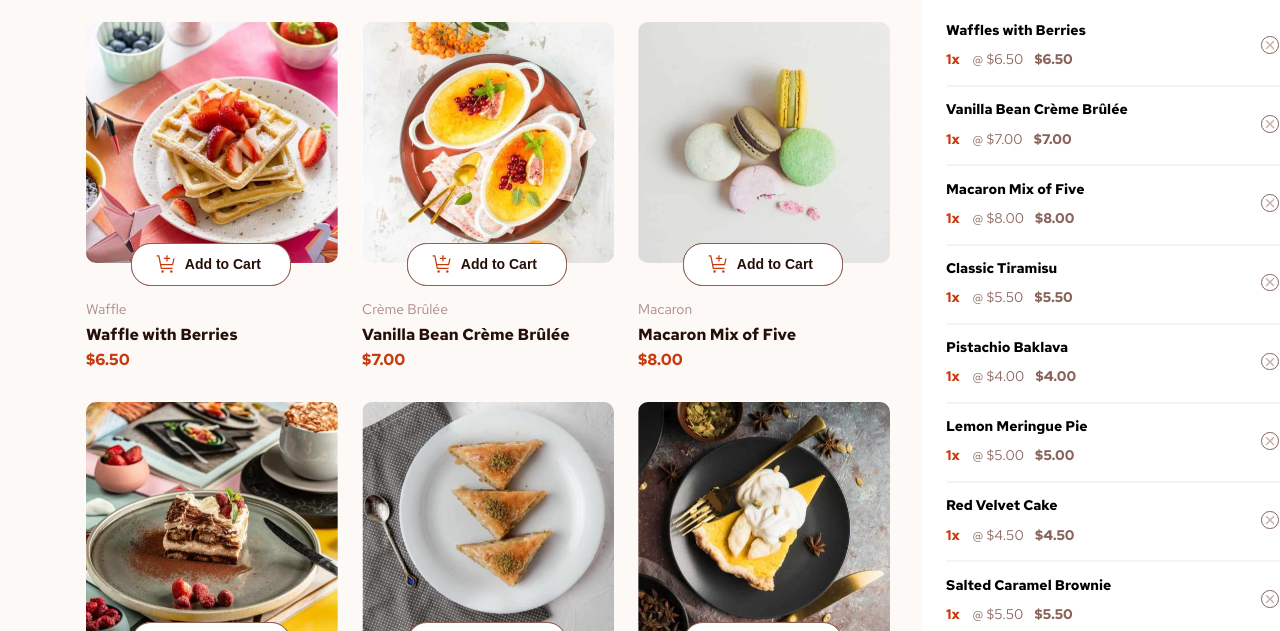
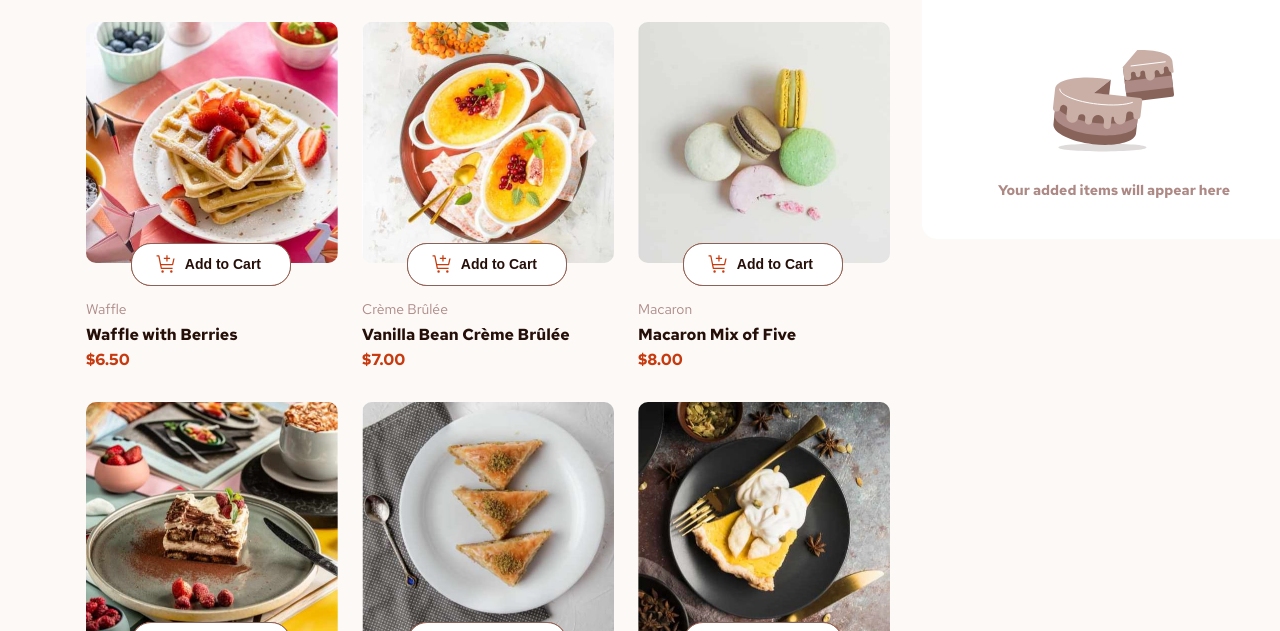
Before and after one commit to Quintentional/product-list-with-cart-main, a plain HTML site: page index.html in a window 1280 px wide. Shown: the part 143-774 px from the top of the page. Drawn offline with Linux system fonts and the light colour scheme.

Commit message:
remove item from cart js complete

```diff
--- a/index.html
+++ b/index.html
@@ -679,7 +679,7 @@
         </div>
         <div id="full-cart">
 
-          <div class="confirmed-item">
+          <div class="confirmed-item waffle">
             <div class="confirmed-item-left">
               <h4 class="confirmed-dessert">Waffles with Berries</h4>
               <div class="confirmed-numbers">
@@ -689,7 +689,7 @@
               </div>
               </div>
               <div class="remove-item-div">
-                <svg
+                <svg class="remove-item"
                   xmlns="http://www.w3.org/2000/svg"
                   width="10"
                   height="10"
@@ -704,7 +704,7 @@
               </div>
           </div>
 
-          <div class="confirmed-item">
+          <div class="confirmed-item creme">
             <div class="confirmed-item-left">
               <h4 class="confirmed-dessert">Vanilla Bean Crème Brûlée</h4>
               <div class="confirmed-numbers">
@@ -714,7 +714,7 @@
               </div>
               </div>
               <div class="remove-item-div">
-                <svg
+                <svg class="remove-item"
                   xmlns="http://www.w3.org/2000/svg"
                   width="10"
                   height="10"
@@ -728,7 +728,7 @@
                 </svg>
               </div>
           </div>
-          <div class="confirmed-item">
+          <div class="confirmed-item macaron">
             <div class="confirmed-item-left">
               <h4 class="confirmed-dessert">Macaron Mix of Five</h4>
               <div class="confirmed-numbers">
@@ -738,7 +738,7 @@
               </div>
               </div>
               <div class="remove-item-div">
-                <svg
+                <svg class="remove-item"
                   xmlns="http://www.w3.org/2000/svg"
                   width="10"
                   height="10"
@@ -752,7 +752,7 @@
                 </svg>
               </div>
           </div>
-          <div class="confirmed-item">
+          <div class="confirmed-item tiramisu">
             <div class="confirmed-item-left">
               <h4 class="confirmed-dessert">Classic Tiramisu</h4>
               <div class="confirmed-numbers">
@@ -762,7 +762,7 @@
               </div>
               </div>
               <div class="remove-item-div">
-                <svg
+                <svg class="remove-item"
                   xmlns="http://www.w3.org/2000/svg"
                   width="10"
                   height="10"
@@ -786,7 +786,7 @@
               </div>
               </div>
               <div class="remove-item-div">
-                <svg
+                <svg class="remove-item"
                   xmlns="http://www.w3.org/2000/svg"
                   width="10"
                   height="10"
@@ -810,7 +810,7 @@
               </div>
               </div>
               <div class="remove-item-div">
-                <svg
+                <svg class="remove-item"
                   xmlns="http://www.w3.org/2000/svg"
                   width="10"
                   height="10"
@@ -824,7 +824,7 @@
                 </svg>
               </div>
           </div>
-          <div class="confirmed-item">
+          <div class="confirmed-item Cake">
             <div class="confirmed-item-left">
               <h4 class="confirmed-dessert">Red Velvet Cake</h4>
               <div class="confirmed-numbers">
@@ -834,7 +834,7 @@
               </div>
               </div>
               <div class="remove-item-div">
-                <svg
+                <svg class="remove-item"
                   xmlns="http://www.w3.org/2000/svg"
                   width="10"
                   height="10"
@@ -848,7 +848,7 @@
                 </svg>
               </div>
           </div>
-          <div class="confirmed-item">
+          <div class="confirmed-item Brownie">
             <div class="confirmed-item-left">
               <h4 class="confirmed-dessert">Salted Caramel Brownie</h4>
               <div class="confirmed-numbers">
@@ -858,7 +858,7 @@
               </div>
               </div>
               <div class="remove-item-div">
-                <svg
+                <svg class="remove-item"
                   xmlns="http://www.w3.org/2000/svg"
                   width="10"
                   height="10"
@@ -872,7 +872,7 @@
                 </svg>
               </div>
           </div>
-          <div class="confirmed-item">
+          <div class="confirmed-item Panna">
             <div class="confirmed-item-left">
               <h4 class="confirmed-dessert">Vanilla Panna Cotta</h4>
               <div class="confirmed-numbers">
@@ -882,7 +882,7 @@
               </div>
               </div>
               <div class="remove-item-div">
-                <svg
+                <svg class="remove-item"
                   xmlns="http://www.w3.org/2000/svg"
                   width="10"
                   height="10"
--- a/index.js
+++ b/index.js
@@ -17,11 +17,14 @@ let currentQuantity = 0;
 for(let i=0 ; i < addCart.length ; i++) {
     addCart[i].addEventListener("click", function() {
         this.style.display="none";
+// -----------------------------------Display Cart--------------------------------
+        emptyCart.style.display="none";
+        fullCart.style.display="flex";
     })
 }
 
 
-// -----------------------------------------Increment Quantity----------------------------------------------
+// -----------------------------------------Increment/Decrement Quantity----------------------------------------------
 
 // Select all the plus and minus buttons
 const plus = document.querySelectorAll('.increment-div');
@@ -62,10 +65,6 @@ minus.forEach((button) => {
   button.addEventListener('click', handleQuantityChange);
 });
 
-// -------------------------------------------------Decrement Quantity------------------------------------------------
-
-
-
 
 // ---------------------------------------------Display Overlay----------------------------------------------------
 
@@ -82,17 +81,79 @@ removeOverlay.addEventListener("click", function() {
     window.location.reload();
 })
 
-// -------------------------------------------------Display Cart--------------------------------------------------------------
 
-// for(i=0 ; i < plus.length ; i++) {
-//     plus[i].addEventListener("click", function() {
-//         emptyCart.style.display="none";
-//         fullCart.style.display="flex";
-//     })
+// --------------------------------------------------Remove Item from Cart------------------------------------------------------
+    removeItem.forEach((button) => {
+        button.addEventListener('click',(event) => {
+           const cartItem = event.target.closest('.confirmed-item');
+            cartItem.style.display="none";
+
+        })
+    })
+
+    // -------------------------------------------------Remove Cart if empty-----------------------------------------------------------------
+    // function areAllItemsHidden(cartItem) {
+
+
+    //       if (cartItem.display !== 'none') {
+    //         alert("false");
+    //       }
+
+
+    //     alert("true");
+    //   }
+
+// --------------------------------------------------------------Increment/Decrement Quantity in Cart------------------------------------
+
+// // Select all the plus and minus buttons on the product page
+// const plusButtons = document.querySelectorAll('.plus-btn');
+// const minusButtons = document.querySelectorAll('.minus-btn');
+
+// // Function to update the cart quantity based on the product ID
+// function updateCartQuantity(productId, newQuantity) {
+//   const cartItem = document.querySelector(`.cart-item[data-product-id="${productId}"]`);
+//   if (cartItem) {
+//     const cartQuantityElement = cartItem.querySelector('.cart-quantity');
+//     cartQuantityElement.textContent = newQuantity;
+//   }
 // }
 
-// --------------------------------------------------Remove Item from Cart------------------------------------------------------
-// cartItem.forEach(removeItem => {
+// // Function to handle the quantity change (both plus and minus)
+// function handleQuantityChange(event) {
+//   // Find the parent button container
+//   const buttonContainer = event.target.closest('.add-to-cart');
 
+//   // Get the product ID from the data-product-id attribute
+//   const productId = buttonContainer.closest('.product').getAttribute('data-product-id');
 
-// };
+//   // Find the quantity paragraph within the same button container
+//   const quantityElement = buttonContainer.querySelector('.quantity');
+
+//   // Get the current quantity, convert to number
+//   let quantity = parseInt(quantityElement.textContent);
+
+//   // Check if the clicked button was the plus or minus button
+//   if (event.target.classList.contains('plus-btn')) {
+//     quantity++; // Increase the quantity
+//   } else if (event.target.classList.contains('minus-btn')) {
+//     if (quantity > 0) {
+//       quantity--; // Decrease the quantity, but don't go below 0
+//     }
+//   }
+
+//   // Update the product quantity on the page
+//   quantityElement.textContent = quantity;
+
+//   // Update the cart quantity for the same product
+//   updateCartQuantity(productId, quantity);
+// }
+
+// // Add event listeners to plus buttons
+// plusButtons.forEach((button) => {
+//   button.addEventListener('click', handleQuantityChange);
+// });
+
+// // Add event listeners to minus buttons
+// minusButtons.forEach((button) => {
+//   button.addEventListener('click', handleQuantityChange);
+// });
--- a/style.css
+++ b/style.css
@@ -183,7 +183,7 @@ margin: 5rem 0 0 2rem;
 }
 
 #empty-cart {
-display: none;
+display: flex;
 flex-direction: column;
 align-items: center;
 }
@@ -210,7 +210,7 @@ h2 {
 }
 
 #full-cart {
-    display: flex;
+    display: none;
     flex-direction: column;
 }
 
@@ -261,7 +261,12 @@ h2 {
     justify-content: center;
     align-items: center;
     margin-right: 1.7rem;
+    z-index: 1;
 }
+
+/* .remove-item {
+    pointer-events: none;
+} */
 
 #order-total {
     display: flex;
```
